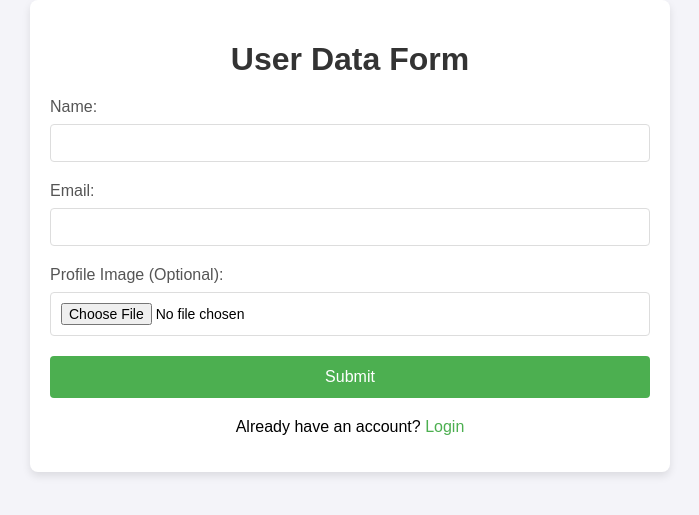
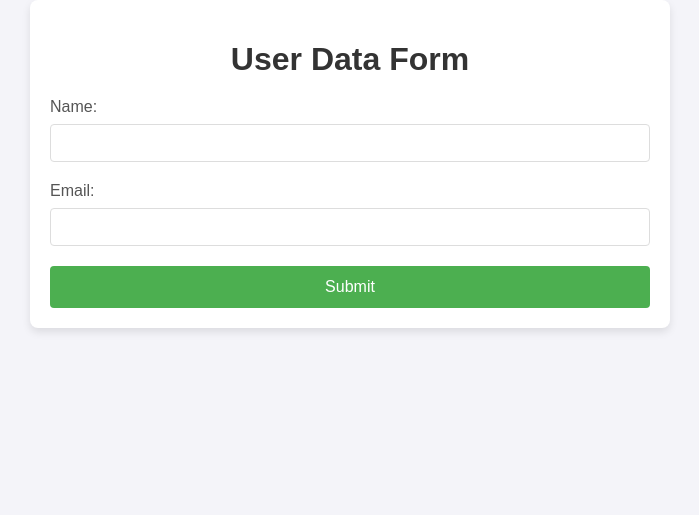
Before and after one commit to vamsiakula11/USER-DETAILS, a Flask app: page / in a window 1280 px wide. Shown: the top 515 px of the page, without its empty margins (290-989 px from the left). Run offline with Flask 3, Linux system fonts and the light colour scheme.

Commit message:
Update index.html

```diff
--- a/app/templates/index.html
+++ b/app/templates/index.html
@@ -31,7 +31,7 @@
             margin-bottom: 8px;
             display: block;
         }
-        input[type="text"], input[type="email"], input[type="file"] {
+        input[type="text"], input[type="email"] {
             width: 100%;
             padding: 10px;
             margin-bottom: 20px;
@@ -54,38 +54,20 @@
         button:hover {
             background-color: #45a049;
         }
-        .form-footer {
-            text-align: center;
-            margin-top: 20px;
-        }
-        .form-footer a {
-            color: #4CAF50;
-            text-decoration: none;
-        }
-        .form-footer a:hover {
-            text-decoration: underline;
-        }
     </style>
 </head>
 <body>
     <div class="container">
         <h1>User Data Form</h1>
-        <form action="/submit" method="POST" enctype="multipart/form-data">
+        <form action="/submit" method="POST">
             <label for="name">Name:</label>
             <input type="text" id="name" name="name" required>
 
             <label for="email">Email:</label>
             <input type="email" id="email" name="email" required>
 
-            <label for="image">Profile Image (Optional):</label>
-            <input type="file" id="image" name="image">
-
             <button type="submit">Submit</button>
         </form>
-
-        <div class="form-footer">
-            <p>Already have an account? <a href="#">Login</a></p>
-        </div>
     </div>
 </body>
 </html>
```
